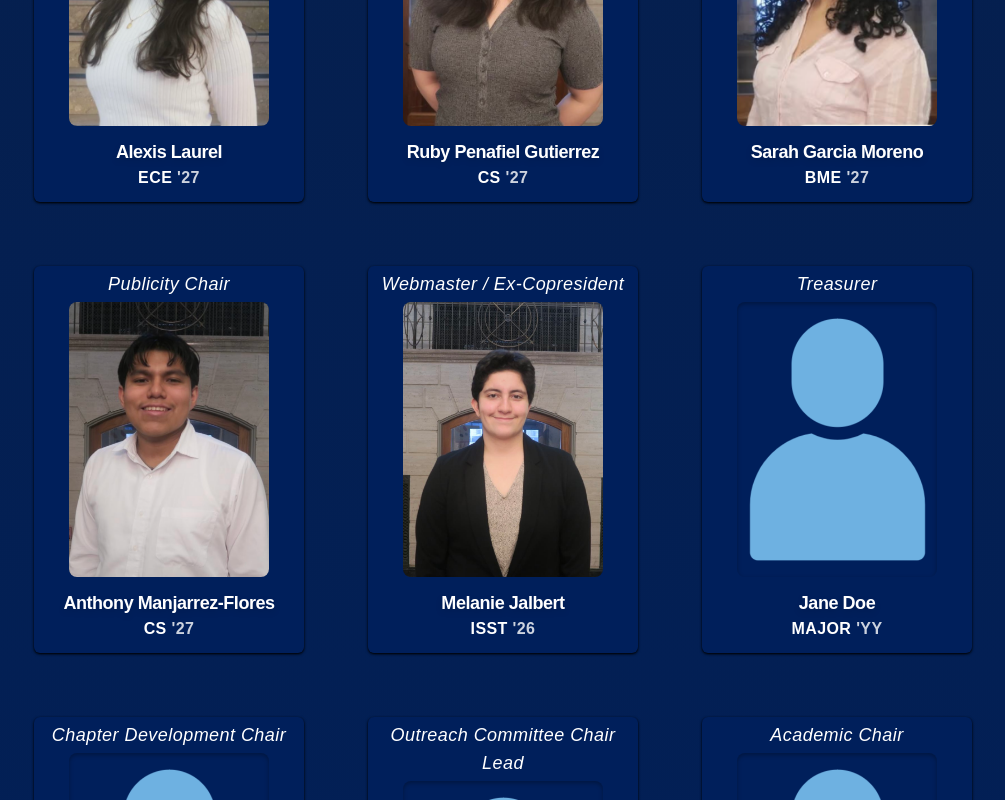
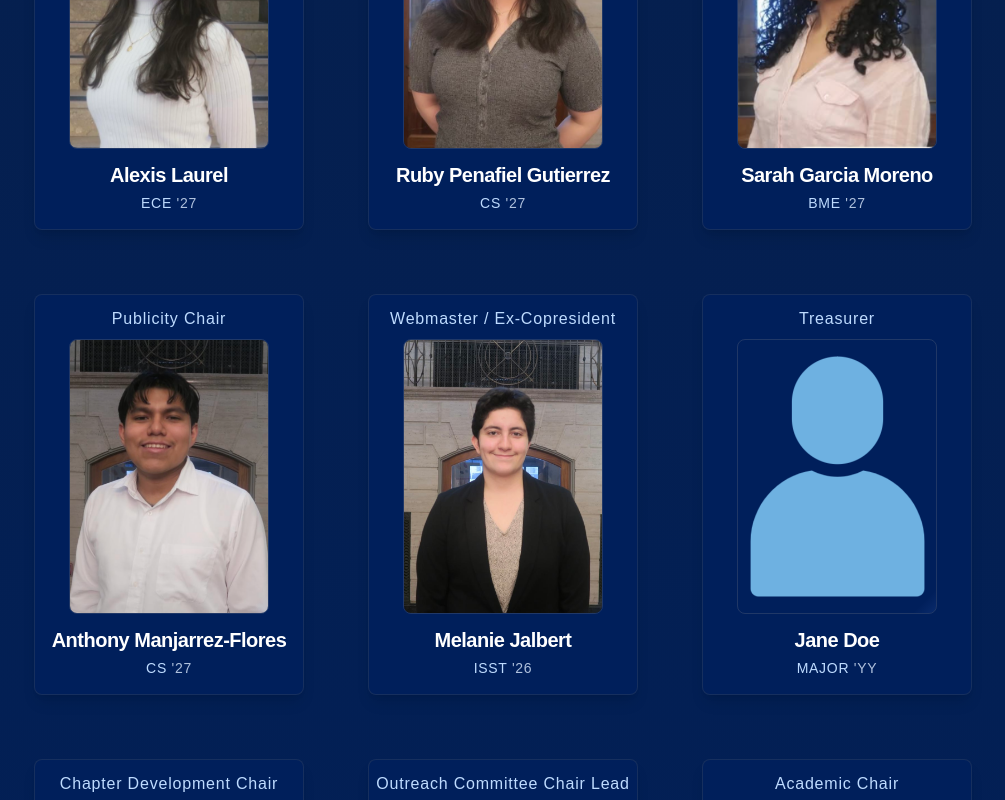
Before and after one commit to shpe-cornell/shpe-website, a Next.js app: page /team in a window 1280 px wide. Shown: the part 1620-2420 px from the top of the page, without its empty margins (137-1142 px from the left). Built offline with nearby package versions, Linux system fonts and the light colour scheme; a web font is replaced by a local one.

Commit message:
Update executive card aesthetics

```diff
--- a/src/app/components/exec-card.tsx
+++ b/src/app/components/exec-card.tsx
@@ -17,50 +17,51 @@ interface ExecCardProps {
 export default function ExecCard({ member }: ExecCardProps) {
   return (
     <div
-      className="w-[270px] rounded-md shadow-lg overflow-hidden group relative bg-[#001f5b] shadow-sm shadow-black hover:shadow-white "
+      className="w-[270px] rounded-lg overflow-hidden group relative bg-[#001f5b] border border-gray-600/30 hover:border-orange-400/50 shadow-lg hover:shadow-[0_0_20px_-5px_rgba(100,150,255,0.3)] transition-all duration-300"
       style={{
         fontFamily: "'Jaldi', sans-serif",
       }}
     >
-      {/* Position */}
-      <div className="text-center mt-1 mb-1 text-white text-lg italic tracking-wide">
+      {/* Glow effect */}
+      <div className="absolute inset-0 bg-[radial-gradient(circle_at_center,rgba(100,150,255,0.08)_0%,transparent_70%)] opacity-0 group-hover:opacity-100 transition-opacity duration-500" />
+
+      {/* Member Position */}
+      <div className="text-center mt-3 mb-2 text-blue-200 text-md font-medium tracking-wider">
         {member.position}
       </div>
 
-      {/* Profile Pic */}
-      <div className="flex justify-center">
-        <div className="relative w-[200px] h-[275px] rounded-lg overflow-hidden  shadow-inner shadow-black/30">
+      {/* Profile Image */}
+      <div className="flex justify-center px-4">
+        <div className="relative w-[200px] h-[275px] rounded-lg overflow-hidden border border-gray-500/30 group-hover:border-blue-300/50 transition-colors duration-300">
           <Image
             src={member.image}
             alt={member.name}
             fill
-            className="object-cover"
+            className="object-cover group-hover:brightness-110 transition duration-300"
             draggable={false}
           />
+          <div className="absolute inset-0 bg-[linear-gradient(135deg,transparent_95%,rgba(100,150,255,0.1)_100%)]" />
         </div>
       </div>
 
-      {/* Name */}
-      <div className="text-center text-lg font-bold text-white mt-3 tracking-tight drop-shadow-md">
+      {/* Member Name*/}
+      <div className="text-center text-xl font-bold text-white mt-3 tracking-tight">
         {member.name}
       </div>
 
       {/* Major and Year */}
-      <div className="text-center text-md text-white mt-0 mb-3 font-semibold uppercase tracking-wide">
-        {member.major} <span className="opacity-80">{member.year}</span>
+      <div className="text-center text-sm text-blue-200 mt-1 mb-4 font-medium uppercase tracking-wider">
+        {member.major} <span className="text-blue-100/80">{member.year}</span>
       </div>
 
-      {/* Overlay on hover */}
-      <div
-        className="absolute bottom-0 left-0 w-full h-[70px] bg-blue/50 backdrop-blur-sm text-white px-4 py-3 flex justify-between items-center
-               translate-y-full group-hover:translate-y-0 transition-transform duration-300 rounded-t-md z-10"
-      >
+      {/* Hover panel */}
+      <div className="absolute bottom-0 left-0 w-full h-[70px] bg-gradient-to-t from-blue-900/90 via-blue-900/80 to-blue-900/70 backdrop-blur-sm text-white px-4 py-3 flex justify-between items-center translate-y-full group-hover:translate-y-0 transition-transform duration-300 border-t border-orange-300/20">
         <div>
-          <p className="text-lg font-semibold tracking-wide">
-            {member.major} <span className="opacity-90">{member.year}</span>
+          <p className="text-sm font-medium tracking-wide">
+            {member.major}{" "}
+            <span className="text-blue-100/80">{member.year}</span>
           </p>
         </div>
-
         <div className="flex space-x-3">
           {member.email?.trim() && (
             <a
@@ -68,13 +69,14 @@ export default function ExecCard({ member }: ExecCardProps) {
               target="_blank"
               rel="noopener noreferrer"
               aria-label={`Email ${member.name}`}
+              className="hover:scale-110 transition-transform"
             >
               <Image
                 src="/images/icons/mail.png"
-                alt="email icon"
-                width={35}
-                height={35}
-                className="hover:scale-110 transition-transform duration-200"
+                alt="Email"
+                width={28}
+                height={28}
+                className="brightness-30 invert opacity-100 hover:opacity-100 transition-opacity"
               />
             </a>
           )}
@@ -84,13 +86,14 @@ export default function ExecCard({ member }: ExecCardProps) {
               target="_blank"
               rel="noopener noreferrer"
               aria-label={`${member.name} LinkedIn`}
+              className="hover:scale-110 transition-transform"
             >
               <Image
                 src="/images/icons/linkedin2.png"
-                alt="linkedin icon"
-                width={35}
-                height={35}
-                className="hover:scale-110 transition-transform duration-200"
+                alt="LinkedIn"
+                width={28}
+                height={28}
+                className="brightness-0 invert opacity-90 hover:opacity-100 transition-opacity"
               />
             </a>
           )}
```
